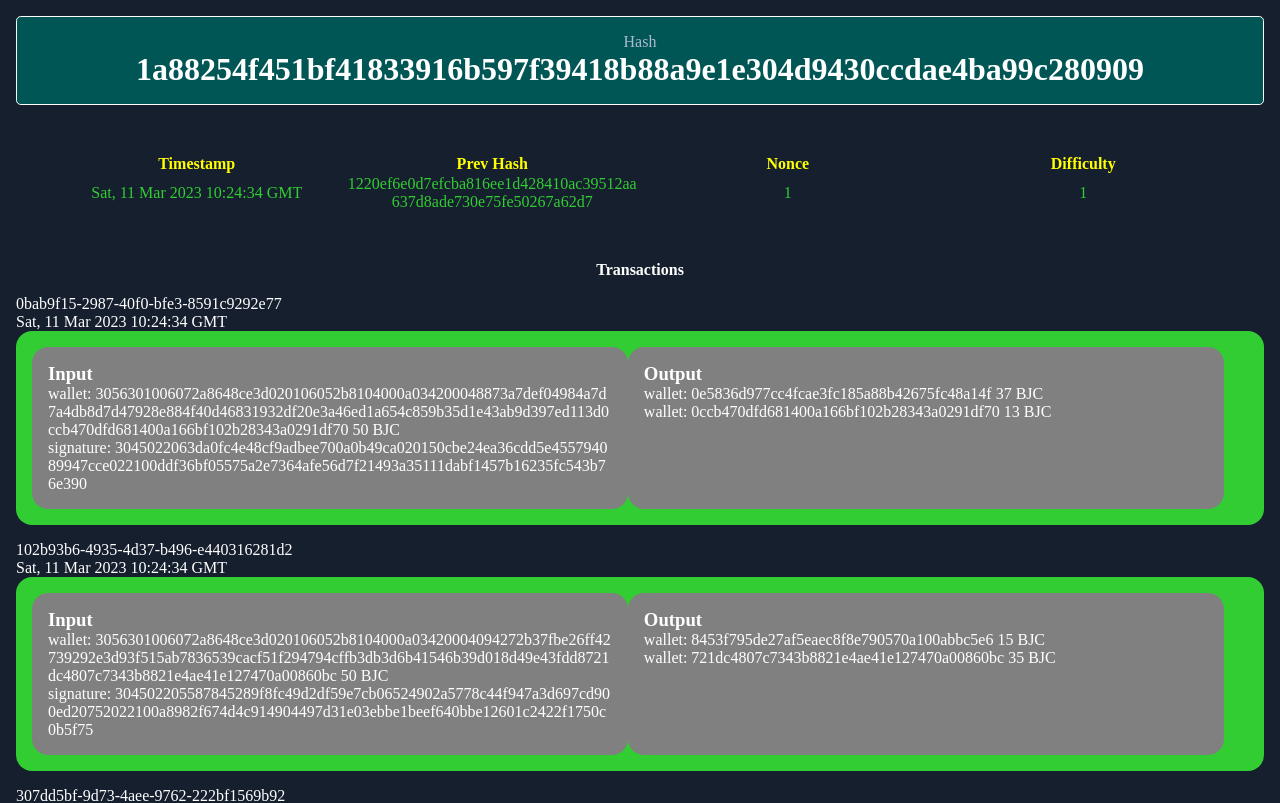
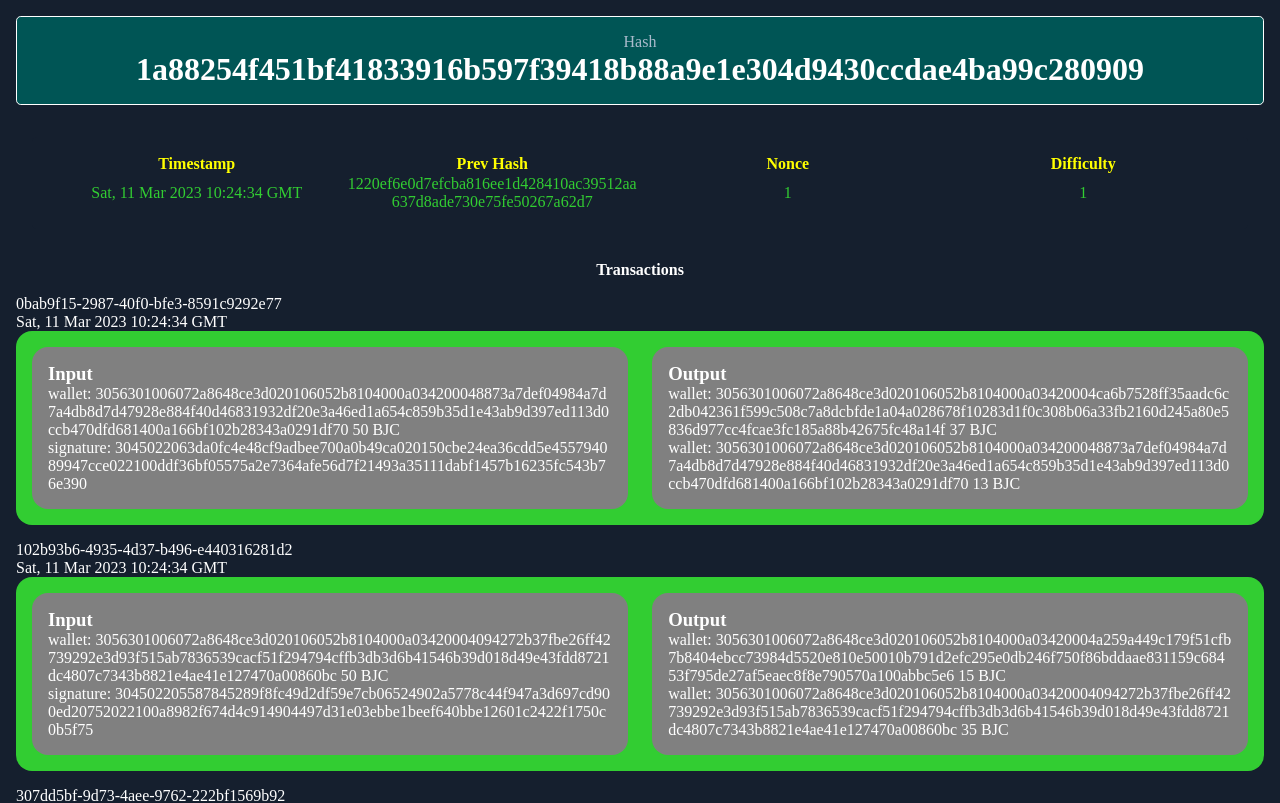
Before and after one commit to tatumroaquin/blackjade, a React (Vite) app in the folder client/: page / in a window 1280 px wide. Shown: the top 803 px of the page. Built offline with nearby package versions, Linux system fonts and the light colour scheme; a web font is replaced by a local one.

Commit message:
chore: Left justify wallet outputs

```diff
--- a/client/src/components/Transaction.module.scss
+++ b/client/src/components/Transaction.module.scss
@@ -7,12 +7,13 @@
     background: limegreen;
     display: flex;
     flex-direction: row;
-    justify-content: left;
+    justify-content: space-between;
 
     div {
       background: grey;
       display: flex;
       flex-direction: column;
+      justify-content: left;
       width: 49%;
     }
   }
--- a/client/src/components/Transaction.tsx
+++ b/client/src/components/Transaction.tsx
@@ -44,7 +44,7 @@ export const Transaction: React.FC<Transaction> = ({ transaction }) => {
         <Card>
           <h3>Output</h3>
           {Object.keys(output).map((key) => (
-            <p key={key}>{`wallet: ${key.substring(key.length - 40)} ${
+            <p key={key}>{`wallet: ${key} ${
               output[key]
             } BJC`}</p>
           ))}
```
